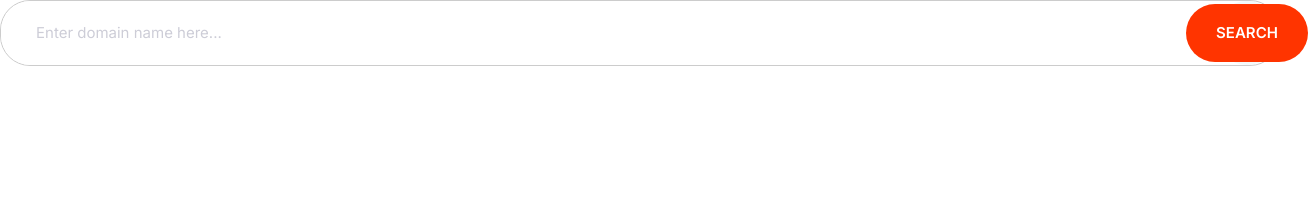
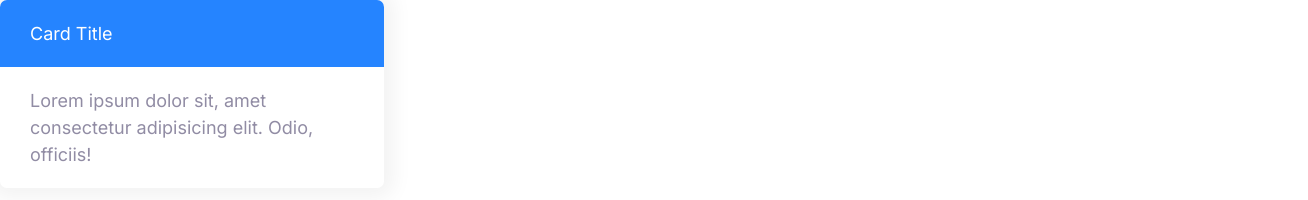
Before and after one commit to orazdaurenov/Moshify, a plain HTML site: page index.html in a window 1280 px wide. Shown: the whole page, 1308 px wide, since content can reach past the window. Drawn offline with Linux system fonts and the light colour scheme.

Commit message:
Setting up the cards.

```diff
--- a/CSS/styles.css
+++ b/CSS/styles.css
@@ -282,3 +282,26 @@ padding: 1.5rem 3.5rem;
         font-size: 1.5rem;
     }
  }
+
+/*Cards*/
+
+.card {
+    border-radius: 7px;
+    box-shadow: 0 0 20px 10px #f3f3f3;
+    overflow: hidden;
+}
+
+.card__header,
+.card__body {
+    padding: 2rem 3rem;
+}
+
+.card--primary .card__header {
+background: var(--color-primary);
+color: #fff;
+}
+
+.card--secondary .card__header {
+    background: var(--color-secondary);
+    color: #fff;
+    }
--- a/index.html
+++ b/index.html
@@ -12,11 +12,13 @@
     <link rel="stylesheet" href="css/STYLES.css">
 </head>
 <body>
-    <div class="input-group">
-        <input type="text" class="input" placeholder="Enter domain name here...">
-        <span class="icon-container">
-        <button class="btn btn--accent">Search</button>
-        </span>
+    <div style="width: 30%">
+        <div class="card card--primary">
+            <header class="card__header">Card Title</header>
+            <div class="card__body">
+                Lorem ipsum dolor sit, amet consectetur adipisicing elit. Odio, officiis!
+            </div>
+        </div>
     </div>
-    </body>
+</body>
 </html>
```
Also changed, not shown: Components/cards.html (added, +8 -0 lines).
